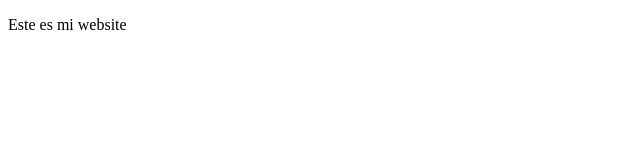
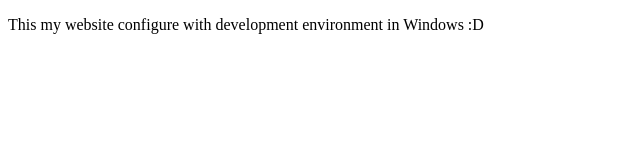
Before and after one commit to carlitoxe/projectDemoCoursePrework, a plain HTML site: page index.html in a window 1280 px wide. Shown: the whole page, without its empty margins (0-640 px from the left). Drawn offline with Linux system fonts and the light colour scheme.

Commit message:
add more info

```diff
--- a/index.html
+++ b/index.html
@@ -7,6 +7,6 @@
     <title>Hello World!</title>
 </head>
 <body>
-    <p>Este es mi website</p>
+    <p>This my website configure with development environment in Windows :D</p>
 </body>
 </html>
```
